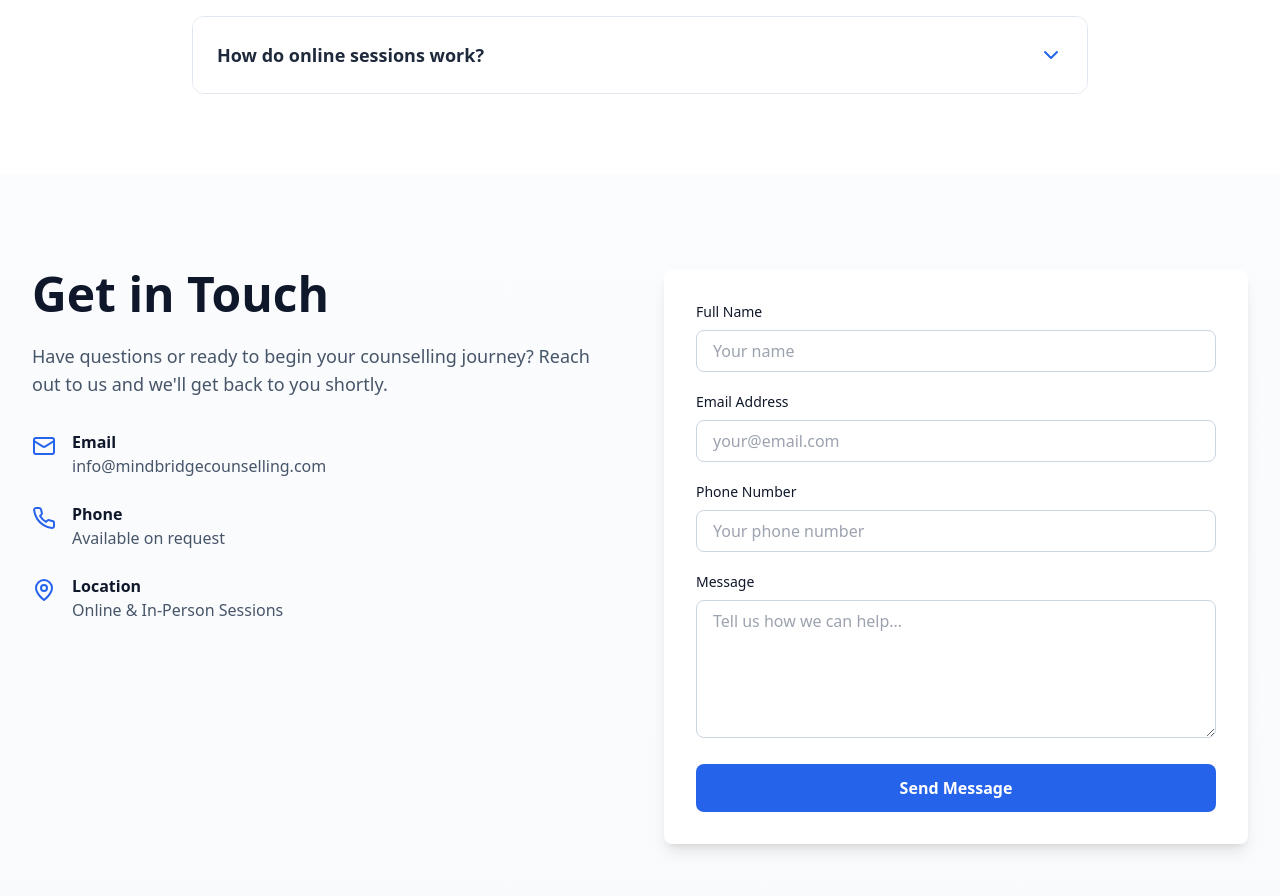
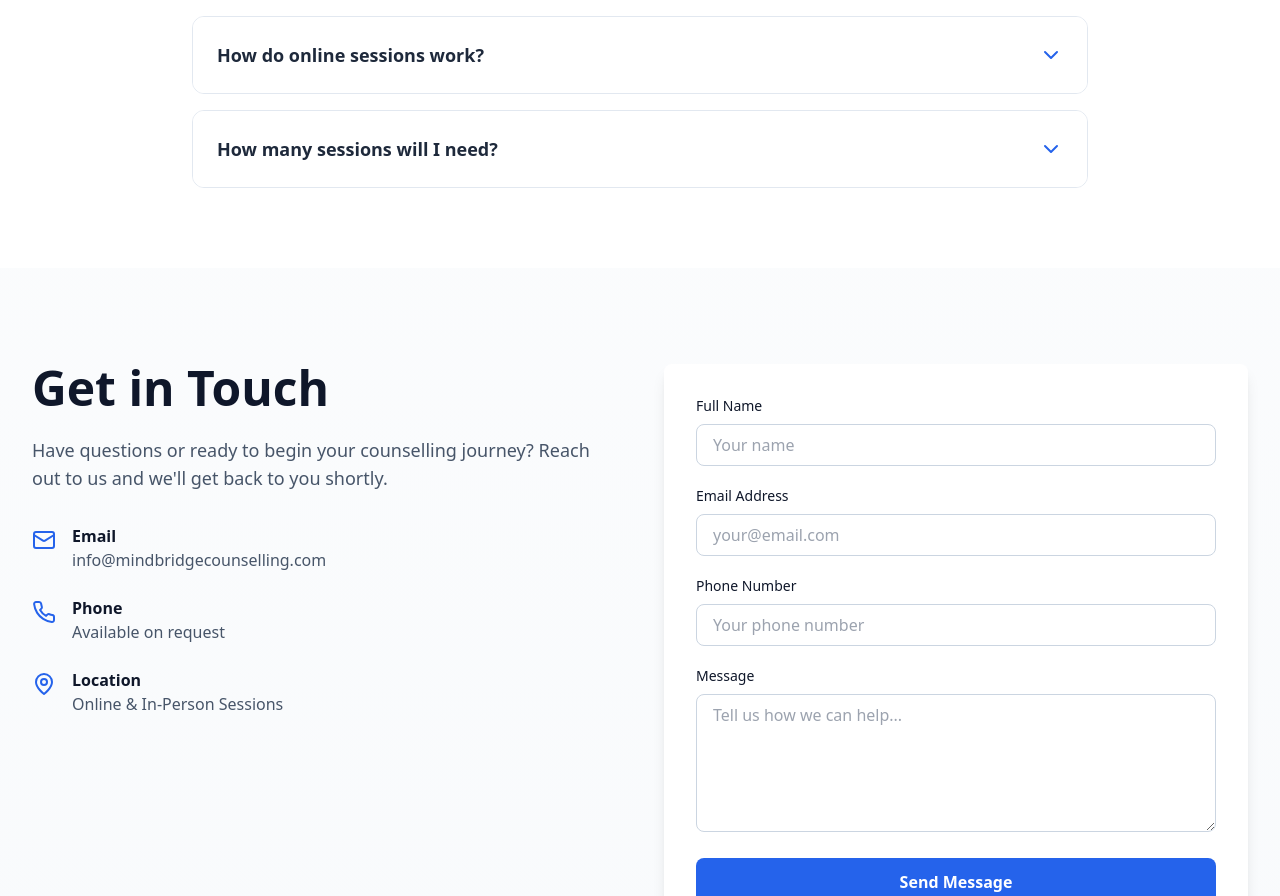
Before and after one commit to mnpixelslab/mindbridgecounselling, a React (Vite) app: page / in a window 1280 px wide. Shown: the part 4781-5677 px from the top of the page. Built offline with nearby package versions, Linux system fonts and the light colour scheme.

Commit message:
Updated FAQ.tsx

```diff
--- a/src/components/FAQ.tsx
+++ b/src/components/FAQ.tsx
@@ -20,6 +20,10 @@ export default function FAQ() {
     {
       question: 'How do online sessions work?',
       answer: 'Online sessions are conducted via secure video conferencing. After booking, you\'ll receive a link to join the session. All you need is a private space, a stable internet connection, and a device with a camera and microphone.',
+    },
+     {
+      question: 'How many sessions will I need?',
+      answer: 'This varies by individual. Some clients find clarity in 3–5 sessions; others prefer ongoing support. We\'ll discuss what makes sense for your goals at the end of our first session — there\'s no minimum commitment.',
     },
   ];
 
```
